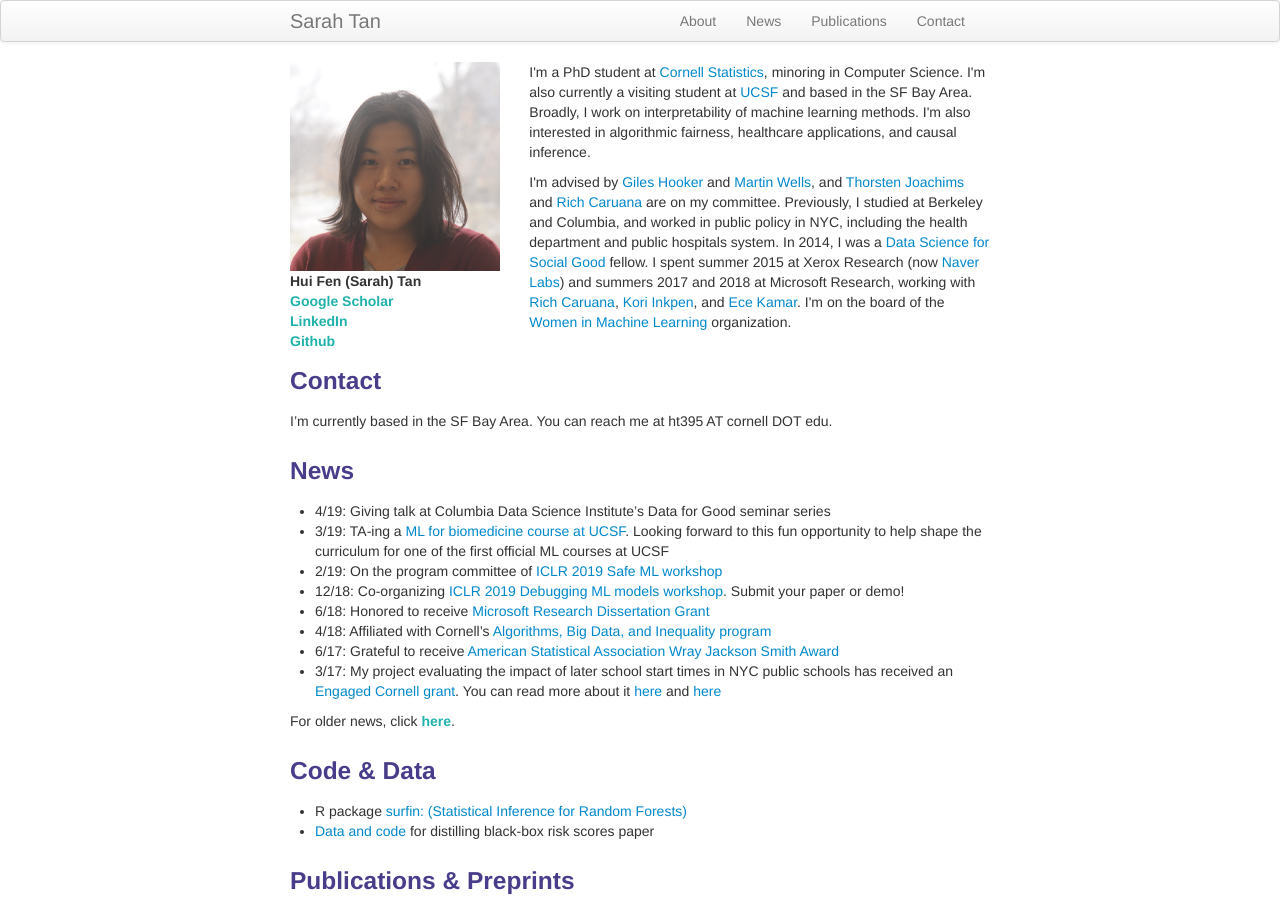
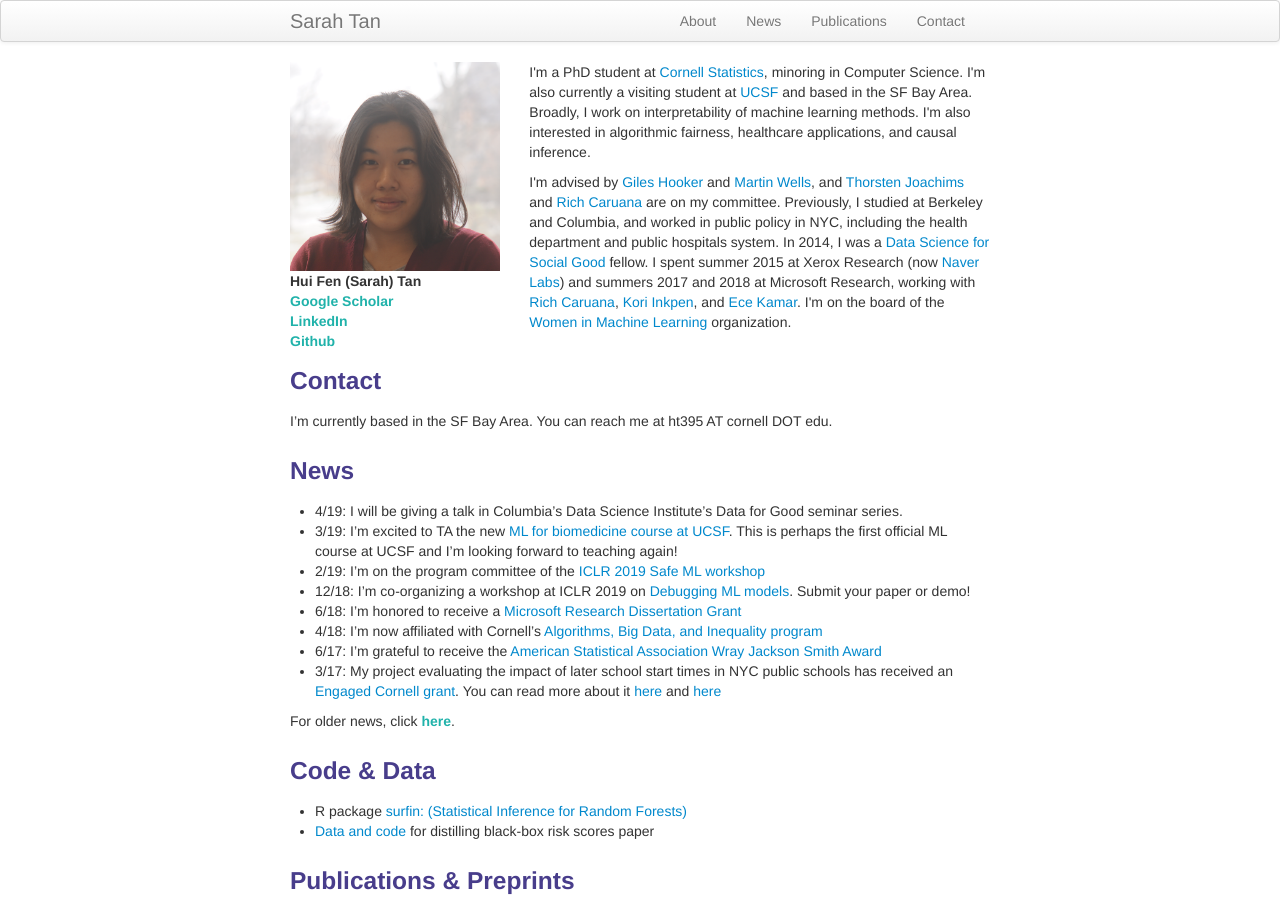
Before and after one commit to shftan/shftan.github.io, a Jekyll site: the page built from index.md, in a window 1280 px wide and 900 px high. Built offline with Jekyll 4.4.1, drawn with Linux system fonts in a browser that asks for light colours.

Commit message:
Update index.md

```diff
--- a/index.md
+++ b/index.md
@@ -30,13 +30,13 @@ I'm currently based in the SF Bay Area. You can reach me at ht395 AT cornell DOT
 
 <div class="row-fluid" id="news"><h3>News</h3>
 </div>
-- 4/19: Giving talk at Columbia Data Science Institute's Data for Good seminar series
-- 3/19: TA-ing a [ML for biomedicine course at UCSF](http://ticr.ucsf.edu/courses/schedule/machine_learning.html). Looking forward to this fun opportunity to help shape the curriculum for one of the first official ML courses at UCSF
-- 2/19: On the program committee of [ICLR 2019 Safe ML workshop](https://sites.google.com/view/safeml-iclr2019/home)
-- 12/18: Co-organizing [ICLR 2019 Debugging ML models workshop](https://debug-ml-iclr2019.github.io/). Submit your paper or demo!
-- 6/18: Honored to receive [Microsoft Research Dissertation Grant](https://www.microsoft.com/en-us/research/academic-program/dissertation-grant/#!grant-recipients)
-- 4/18: Affiliated with Cornell's [Algorithms, Big Data, and Inequality program](http://socialsciences.cornell.edu/algorithms/)
-- 6/17: Grateful to receive [American Statistical Association Wray Jackson Smith Award](http://stattrak.amstat.org/2017/07/01/smithscholarship/)
+- 4/19: I will be giving a talk in Columbia's Data Science Institute's Data for Good seminar series.
+- 3/19: I'm excited to TA the new [ML for biomedicine course at UCSF](http://ticr.ucsf.edu/courses/schedule/machine_learning.html). This is perhaps the first official ML course at UCSF and I'm looking forward to teaching again!
+- 2/19: I'm on the program committee of the [ICLR 2019 Safe ML workshop](https://sites.google.com/view/safeml-iclr2019/home)
+- 12/18: I'm co-organizing a workshop at ICLR 2019 on [Debugging ML models](https://debug-ml-iclr2019.github.io/). Submit your paper or demo!
+- 6/18: I'm honored to receive a [Microsoft Research Dissertation Grant](https://www.microsoft.com/en-us/research/academic-program/dissertation-grant/#!grant-recipients)
+- 4/18: I'm now affiliated with Cornell's [Algorithms, Big Data, and Inequality program](http://socialsciences.cornell.edu/algorithms/)
+- 6/17: I'm grateful to receive the [American Statistical Association Wray Jackson Smith Award](http://stattrak.amstat.org/2017/07/01/smithscholarship/)
 - 3/17: My project evaluating the impact of later school start times in NYC public schools has received an [Engaged Cornell grant](http://engaged.cornell.edu/recipient/2017-18-engaged-graduate-student-grant-recipients/). You can read more about it [here](https://cals.cornell.edu/news/engaged-graduate-student-grants-fund-phd-students/) and [here](http://news.cornell.edu/stories/2017/04/engaged-graduate-student-grants-fund-16-phd-students)
 
 For older news, click <a class="paper" href="oldernews.html">here</a>.
```
